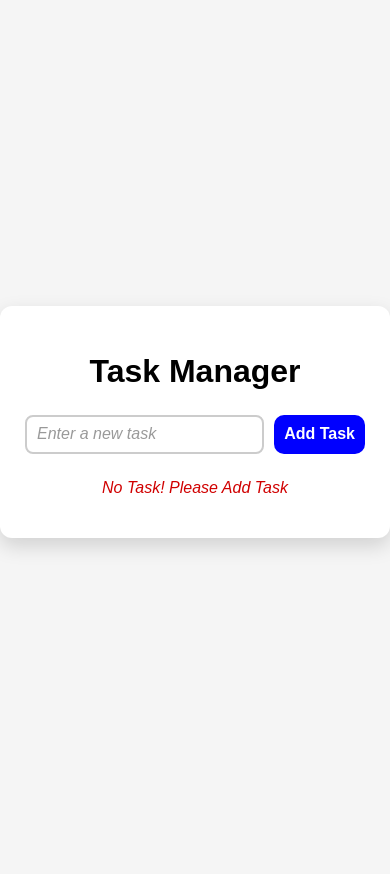
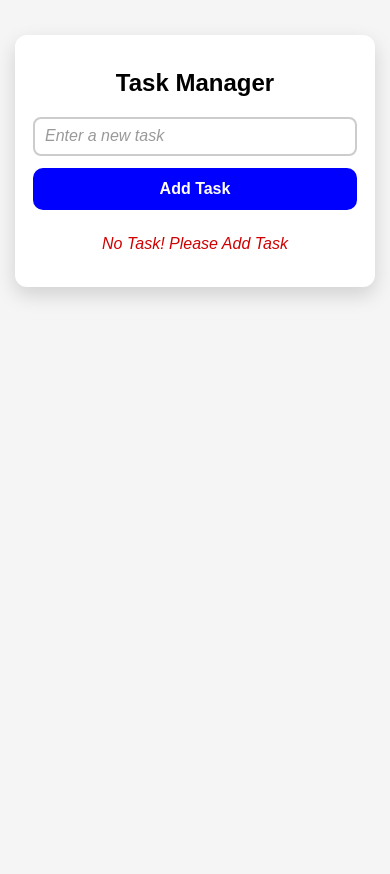
Before and after one commit to AdarshSolanki848/FastApi-Task-Manager, a FastAPI app: page / in a window 390 px wide. Before the commit the page ends 550 px from the top, so only its background shows below. Run offline with FastAPI, Linux system fonts and the light colour scheme; data that the repository does not hold is empty.

Commit message:
Made page responsive and added some testing

```diff
--- a/static/script.js
+++ b/static/script.js
@@ -66,6 +66,12 @@ async function addTask() {
         alert("Please enter a task");
         return;
     }
+    console.log(title);
+    console.log(title.length);
+    if(title.length>99){
+        alert("⚠️Task length is too long!");
+        return;
+    }
     const response=await fetch("/tasks",{
         method:"Post",
         headers:{
--- a/static/style.css
+++ b/static/style.css
@@ -9,7 +9,8 @@ body{
 }
 
 .container{
-    width: 420px;
+    width: 100%;
+    max-width: 420px;
     padding: 25px;
     background-color: white;
     border-radius: 12px;
@@ -29,6 +30,7 @@ h1{
 
 input{
     flex:1;
+    min-width: 0;
     padding: 10px;
     border-radius: 8px;
     border: 1px solid #ccc;
@@ -90,6 +92,7 @@ input{
     display: flex;
     align-items: center;
     gap: 12px;
+    overflow-wrap: anywhere;
 }
 #taskList{
     list-style-type:none;
@@ -136,3 +139,91 @@ input::placeholder{
     color:#d00000;
     text-align: center;
 }
+
+/* ==========================
+   Responsive Design
+========================== */
+
+/* Tablets */
+@media (max-width: 768px) {
+
+    body{
+        padding:20px;
+    }
+
+    .container{
+        width:100%;
+        max-width:500px;
+        padding:20px;
+    }
+
+    h1{
+        font-size:1.8rem;
+    }
+
+    .task-card{
+        padding:14px;
+    }
+
+    .delete-btn{
+        width:38px;
+        height:38px;
+    }
+}
+
+
+/* Mobile */
+@media (max-width:480px){
+
+    body{
+        padding:15px;
+        align-items:flex-start;
+    }
+
+    .container{
+        width:100%;
+        padding:18px;
+        margin-top:20px;
+    }
+
+    h1{
+        font-size:1.5rem;
+        margin-bottom:20px;
+    }
+
+    .input-group{
+        flex-direction:column;
+        gap:12px;
+    }
+
+    .task-input{
+        width:100%;
+        box-sizing:border-box;
+    }
+
+    .add-btn{
+        width:100%;
+        padding:12px;
+    }
+
+    .task-card{
+        flex-direction:column;
+        align-items:flex-start;
+        gap:15px;
+    }
+
+    .task-info{
+        width:100%;
+        word-break:break-word;
+    }
+
+    .buttons{
+        width:100%;
+        justify-content:flex-end;
+    }
+
+    .delete-btn{
+        width:42px;
+        height:42px;
+    }
+}
```
